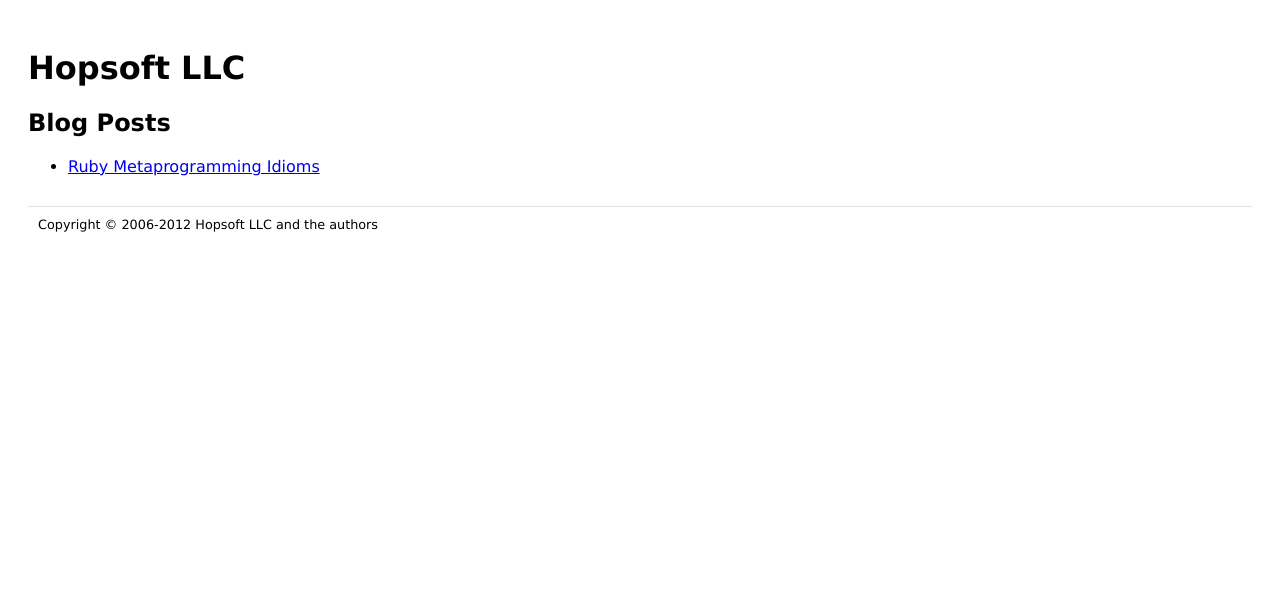
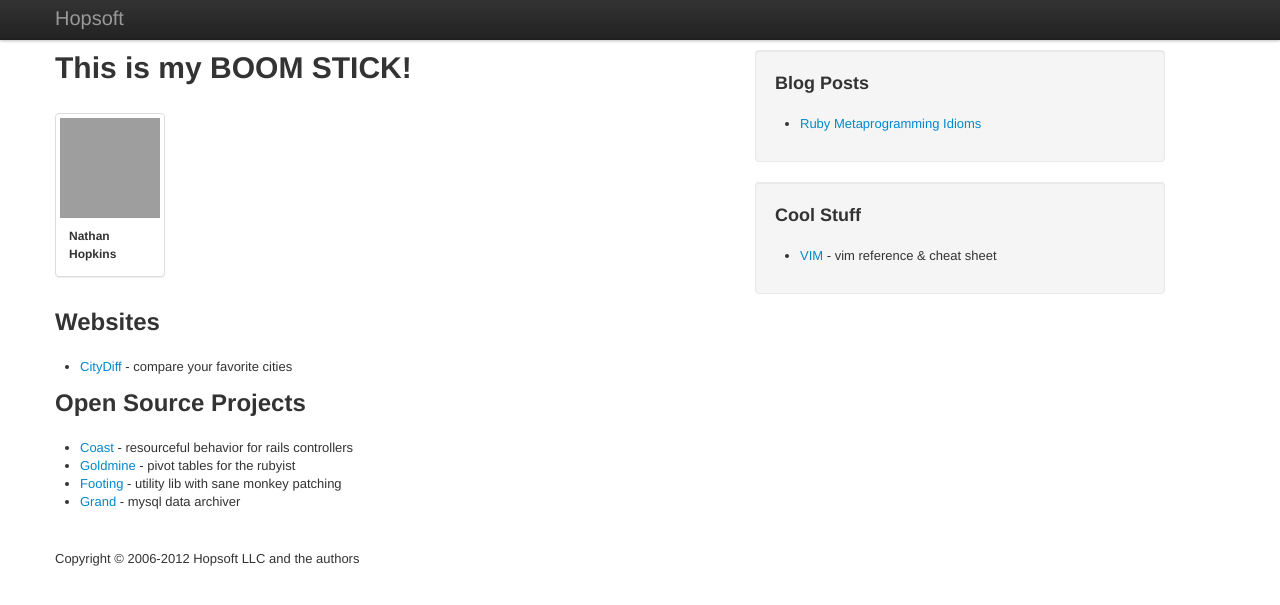
Before and after one commit to hopsoft/hopsoft.github.io, a Jekyll site: the page built from index.markdown, in a window 1280 px wide. Shown: the top 605 px of the page. Built offline with Jekyll 4.4.1, drawn with Linux system fonts in a browser that asks for light colours; grey boxes are pictures that could not be loaded.

Commit message:
Updated index page and switched the 1 post to use bootstrap.

```diff
--- a/Gemfile
+++ b/Gemfile
@@ -1,2 +1,3 @@
-source :gemcutter
-gem "jekyll", "0.10.0"
+source :rubygems
+gem "rack"
+gem "jekyll"
--- a/_posts/2011-01-11-ruby-metaprogramming-idioms.markdown
+++ b/_posts/2011-01-11-ruby-metaprogramming-idioms.markdown
@@ -6,7 +6,7 @@
 categories:
   - ruby
   - metaprogramming
-layout: post
+layout: bootstrap
 ---
 {% include post_info.html %}
 
--- a/index.markdown
+++ b/index.markdown
@@ -1,9 +1,69 @@
 ---
 title: Hopsoft LLC
-layout: base
+layout: bootstrap
 ---
 
-## Blog Posts
-{% for post in site.posts limit:5 %}
-- [{{post.title}}]({{post.url}})
-{% endfor %}
+<div class="row">
+  <div class="span7">
+    <h1>This is my BOOM STICK!</h1><br />
+    <p>
+      <ul class="thumbnails">
+        <li>
+          <div class="thumbnail">
+            <img src="http://www.gravatar.com/avatar/254ec240c9143768df8ec27182764cad.jpg?s=100" />
+            <div class="caption">
+              <h5>Nathan<br />Hopkins</h5>
+            </div>
+          </div>
+        </li>
+      </ul>
+    </p>
+
+    <h2>Websites</h2><br />
+    <ul>
+      <li>
+        <a href="http://www.citydiff.com">CityDiff</a>
+        - compare your favorite cities
+      </li>
+    </ul>
+
+    <h2>Open Source Projects</h2><br />
+    <ul>
+      <li>
+        <a href="https://github.com/hopsoft/coast">Coast</a>
+        - resourceful behavior for rails controllers
+      </li>
+      <li>
+        <a href="https://github.com/hopsoft/goldmine">Goldmine</a>
+        - pivot tables for the rubyist
+      </li>
+      <li>
+        <a href="https://github.com/hopsoft/footing">Footing</a>
+        - utility lib with sane monkey patching
+      </li>
+      <li>
+        <a href="https://github.com/hopsoft/grand">Grand</a>
+        - mysql data archiver
+      </li>
+    </ul>
+  </div>
+
+  <div class="well span4">
+    <h3>Blog Posts</h3><br />
+    <ul>
+      {% for post in site.posts limit:5 %}
+      <li><a href="{{post.url}}">{{post.title}}</a></li>
+      {% endfor %}
+    </ul>
+  </div>
+
+  <div class="well span4">
+    <h3>Cool Stuff</h3><br />
+    <ul>
+      <li>
+        <a href="http://hopsoft.github.com/vim.html">VIM</a>
+        - vim reference &amp; cheat sheet
+      </li>
+    </ul>
+  </div>
+</div>
```
Also changed, not shown: Gemfile.lock.
